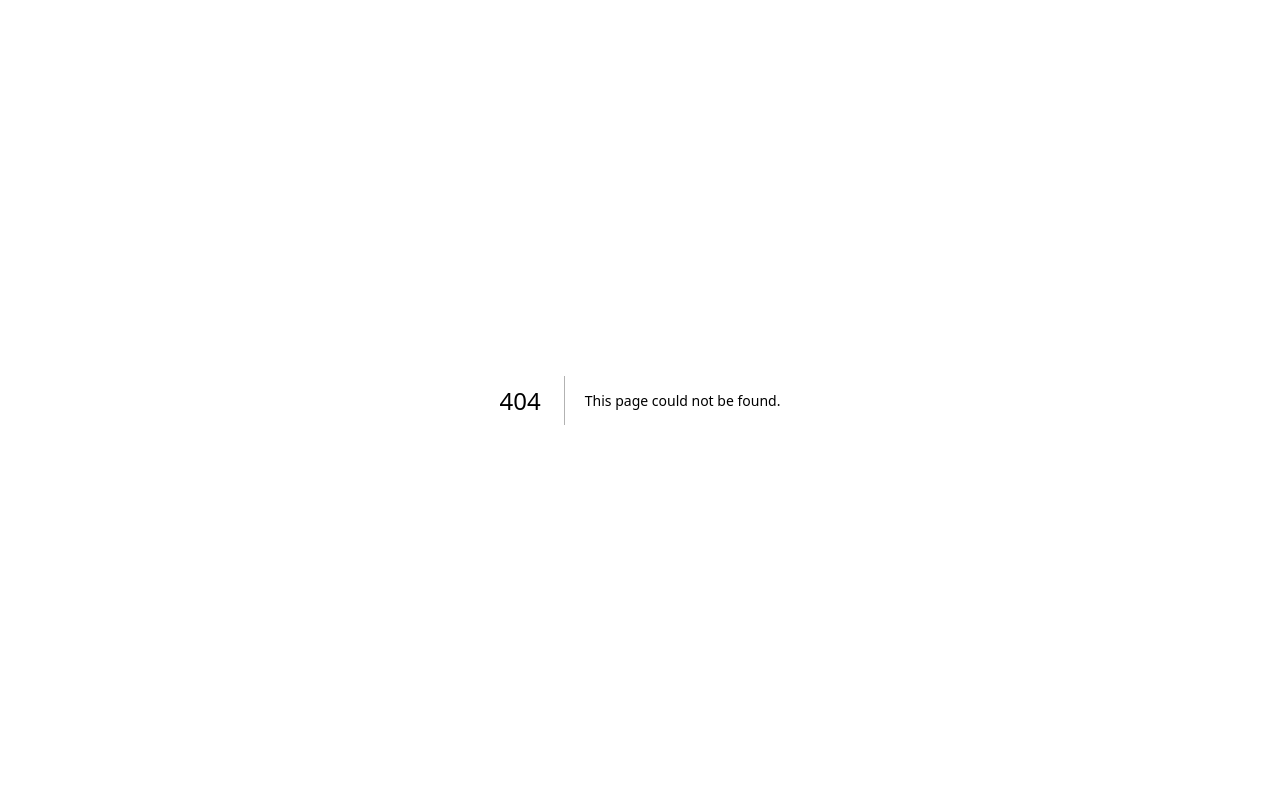
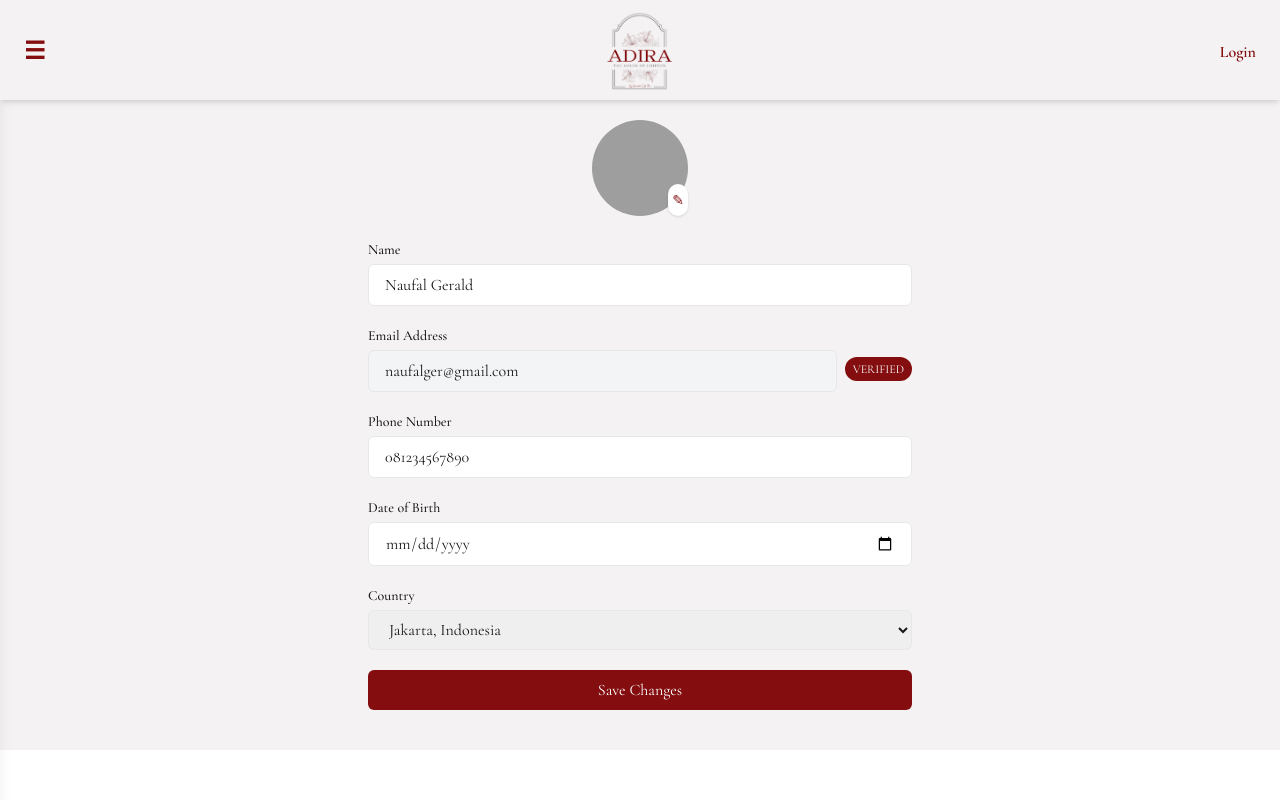
Before and after one commit to Laxita2004/temp-adira-website, a Next.js app: page /profile/edit in a window 1280 px wide. Before the commit this address had no page. Shown: the top 800 px of the page. Built offline with nearby package versions, Linux system fonts and the light colour scheme; grey boxes are pictures that could not be loaded.

Commit message:
Edit Profile and Cart UI

```diff
--- /dev/null
+++ b/src/app/cart/page.tsx
@@ -0,0 +1,93 @@
+"use client";
+
+import React, { useEffect, useState } from "react";
+import Header from "@/components/Header";
+import Footer from "@/components/Footer";
+
+const CartPage = () => {
+  const [cart, setCart] = useState<any[]>([]);
+
+  useEffect(() => {
+    const storedCart = JSON.parse(localStorage.getItem("cart") || "[]");
+    setCart(storedCart);
+  }, []);
+
+  const getTotal = () => {
+    return cart.reduce((sum, item) => {
+      const price = parseInt(item.price.replace(/[^\d]/g, ""));
+      return sum + price;
+    }, 0);
+  };
+
+  const handleRemove = (id: string) => {
+    const updated = cart.filter((item) => item.id !== id);
+    setCart(updated);
+    localStorage.setItem("cart", JSON.stringify(updated));
+  };
+
+  return (
+    <>
+      <Header />
+      <div className="bg-light">
+     <div className="max-w-6xl mx-auto px-4 py-10 mt-20 bg-light">
+        <div>
+          <h2 className="text-3xl font-bold text-gray-900 tracking-wide">
+            Cart
+          </h2>
+          <div className="w-16 h-1 mt-2 bg-primary rounded-full"></div>
+        </div>
+        <div className="flex flex-col gap-6">
+          {cart.map((item) => (
+            <div
+              key={item.id}
+              className="flex items-center justify-between border p-4 rounded-md shadow-sm"
+            >
+              <div className="flex items-center gap-4">
+                <img
+                  src={item.image}
+                  alt={item.name}
+                  className="w-24 h-24 object-cover rounded"
+                />
+                <div>
+                  <h3 className="font-semibold">{item.name}</h3>
+                  <p className="text-sm text-gray-600">{item.description}</p>
+                </div>
+              </div>
+              <div className="text-right">
+                <p className="text-lg font-semibold">{item.price}</p>
+                <button
+                  onClick={() => handleRemove(item.id)}
+                  className="text-sm text-red-500 hover:underline mt-2"
+                >
+                  Remove
+                </button>
+              </div>
+            </div>
+          ))}
+
+          {/* Summary Section */}
+          <div className="mt-10 border-t pt-6 text-right">
+            <p className="text-xl font-semibold">
+              Subtotal: ₹{getTotal().toLocaleString()}
+            </p>
+            <p className="text-green-700 text-sm mt-1">Free delivery</p>
+
+            <div className="mt-4 flex flex-col md:flex-row gap-4 justify-end">
+              <button className="bg-gray-200 hover:bg-gray-300 text-black px-6 py-2 rounded-md">
+                Continue Shopping
+              </button>
+              <button className="bg-primary hover:bg-opacity-90 text-white px-6 py-2 rounded-md">
+                Proceed to Checkout
+              </button>
+            </div>
+          </div>
+        </div>
+      </div>
+      </div>
+
+      <Footer />
+    </>
+  );
+};
+
+export default CartPage;
--- /dev/null
+++ b/src/app/profile/edit/page.tsx
@@ -0,0 +1,126 @@
+"use client";
+
+import Footer from "@/components/Footer";
+import Header from "@/components/Header";
+import { useState } from "react";
+
+const EditProfilePage = () => {
+  const [form, setForm] = useState({
+    name: "Naufal Gerald",
+    email: "naufalger@gmail.com",
+    phone: "081234567890",
+    dob: "",
+    country: "Jakarta, Indonesia",
+  });
+
+  const handleChange = (
+    e: React.ChangeEvent<HTMLInputElement | HTMLSelectElement>
+  ) => {
+    setForm({ ...form, [e.target.name]: e.target.value });
+  };
+
+  const handleSubmit = (e: React.FormEvent) => {
+    e.preventDefault();
+    alert("Changes saved!");
+  };
+
+  return (
+    <>
+    <Header />
+      <div className="bg-light">
+        <div className="max-w-xl mx-auto px-4 py-10 mt-20">
+
+          {/* Profile Pic */}
+          <div className="flex flex-col items-center mb-6">
+            <div className="relative">
+              <img
+                src="https://randomuser.me/api/portraits/men/32.jpg"
+                className="w-24 h-24 rounded-full object-cover"
+                alt="Profile"
+              />
+              <button className="absolute bottom-0 right-0 bg-white p-1 rounded-full shadow">
+                <span className="text-primary text-sm">✎</span>
+              </button>
+            </div>
+          </div>
+
+          {/* Form */}
+          <form onSubmit={handleSubmit} className="space-y-5">
+            <div>
+              <label className="block text-sm font-medium">Name</label>
+              <input
+                type="text"
+                name="name"
+                value={form.name}
+                onChange={handleChange}
+                className="mt-1 w-full border px-4 py-2 rounded-md"
+              />
+            </div>
+
+            <div>
+              <label className="block text-sm font-medium">Email Address</label>
+              <div className="flex items-center gap-2">
+                <input
+                  type="email"
+                  name="email"
+                  value={form.email}
+                  readOnly
+                  className="mt-1 w-full border px-4 py-2 rounded-md bg-gray-100"
+                />
+                <span className="text-xs bg-primary text-white px-2 py-1 rounded-full">
+                  VERIFIED
+                </span>
+              </div>
+            </div>
+
+            <div>
+              <label className="block text-sm font-medium">Phone Number</label>
+              <input
+                type="text"
+                name="phone"
+                value={form.phone}
+                onChange={handleChange}
+                className="mt-1 w-full border px-4 py-2 rounded-md"
+              />
+            </div>
+
+            <div>
+              <label className="block text-sm font-medium">Date of Birth</label>
+              <input
+                type="date"
+                name="dob"
+                value={form.dob}
+                onChange={handleChange}
+                className="mt-1 w-full border px-4 py-2 rounded-md"
+              />
+            </div>
+
+            <div>
+              <label className="block text-sm font-medium">Country</label>
+              <select
+                name="country"
+                value={form.country}
+                onChange={handleChange}
+                className="mt-1 w-full border px-4 py-2 rounded-md"
+              >
+                <option>Jakarta, Indonesia</option>
+                <option>Mumbai, India</option>
+                <option>New York, USA</option>
+              </select>
+            </div>
+
+            <button
+              type="submit"
+              className="w-full bg-primary text-white py-2 rounded-md hover:bg-secondary transition"
+            >
+              Save Changes
+            </button>
+          </form>
+        </div>
+      </div>
+      <Footer />
+    </>
+  );
+};
+
+export default EditProfilePage;
--- /dev/null
+++ b/src/app/shop/product/[id]/page.tsx
@@ -0,0 +1,71 @@
+"use client";
+
+import React from "react";
+import { useParams, useRouter } from "next/navigation";
+import Header from "@/components/Header";
+import Footer from "@/components/Footer";
+
+const dummyProducts = [
+  {
+    id: "1",
+    name: "Chiffon Saree - Midnight Blue",
+    image: "https://images.unsplash.com/photo-1616756141603-6d37d5cde2a2",
+    price: "₹9,999",
+    description: "Elegant midnight blue chiffon saree with golden zari work.",
+  },
+  // ...other products
+];
+
+const ProductPage = () => {
+  const params = useParams();
+  const productId = params?.id;
+  const router = useRouter();
+
+  const product = dummyProducts.find((p) => p.id === productId);
+
+  const handleAddToCart = () => {
+    const cart = JSON.parse(localStorage.getItem("cart") || "[]");
+    cart.push(product);
+    localStorage.setItem("cart", JSON.stringify(cart));
+    router.push("/cart");
+  };
+
+  if (!product) {
+    return <div className="text-center py-20">Product not found</div>;
+  }
+
+  return (
+    <>
+      <Header />
+
+      <div className="max-w-5xl mx-auto px-4 py-12 bg-light mt-20">
+        <div className="flex flex-col md:flex-row gap-10">
+          <img
+            src={product.image}
+            alt={product.name}
+            className="w-full md:w-1/2 rounded-xl shadow"
+          />
+          <div className="space-y-6">
+            <h1 className="text-3xl font-bold">{product.name}</h1>
+            <p className="text-xl text-green-700">{product.price}</p>
+            <p>{product.description}</p>
+            <button
+              onClick={handleAddToCart}
+              className="bg-primary text-white px-6 py-2 rounded-md"
+            >
+              Add to Cart
+            </button>
+
+            {/* <button className="bg-primary text-white px-6 py-2 rounded-md">
+              Buy Now
+            </button> */}
+          </div>
+        </div>
+      </div>
+
+      <Footer />
+    </>
+  );
+};
+
+export default ProductPage;
--- a/src/components/shop/AllSection.tsx
+++ b/src/components/shop/AllSection.tsx
@@ -1,6 +1,7 @@
 "use client";
 
 import React from "react";
+import Link from "next/link";
 import { FaShoppingCart, FaEye } from "react-icons/fa";
 
 const products = [
@@ -111,9 +112,12 @@ const AllSection = () => {
 
             <div className="absolute inset-0 bg-black bg-opacity-40 opacity-0 group-hover:opacity-100 transition-opacity duration-300 hidden md:flex justify-center items-center">
               <div className="flex flex-col gap-2">
-                <button className="bg-white text-primary px-3 py-1 text-xs font-large rounded-full flex items-center gap-2 justify-center hover:bg-primary hover:text-white transition">
-                  <FaEye className="text-lg" /> View Product
-                </button>
+                <Link href={`/shop/product/${product.id}`}>
+                  <button className="bg-white text-primary px-3 py-1 text-xs font-large rounded-full flex items-center gap-2 justify-center hover:bg-primary hover:text-white transition">
+                    <FaEye className="text-lg" /> View Product
+                  </button>
+                </Link>
+
                 <button className="bg-white text-primary px-3 py-1 text-xs font-large rounded-full flex items-center gap-2 justify-center hover:bg-primary hover:text-white transition">
                   <FaShoppingCart className="text-lg" /> Add to Cart
                 </button>
```
